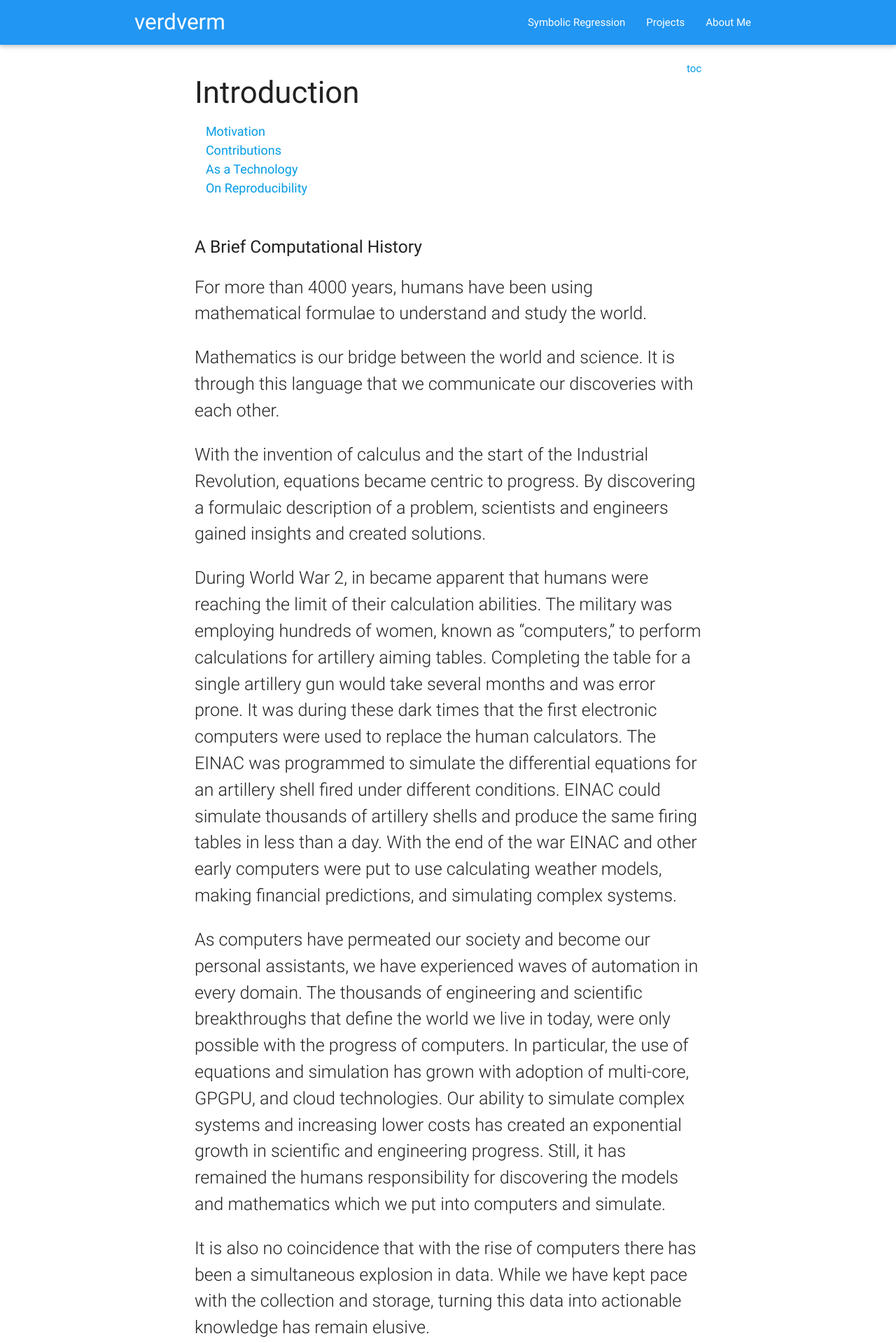
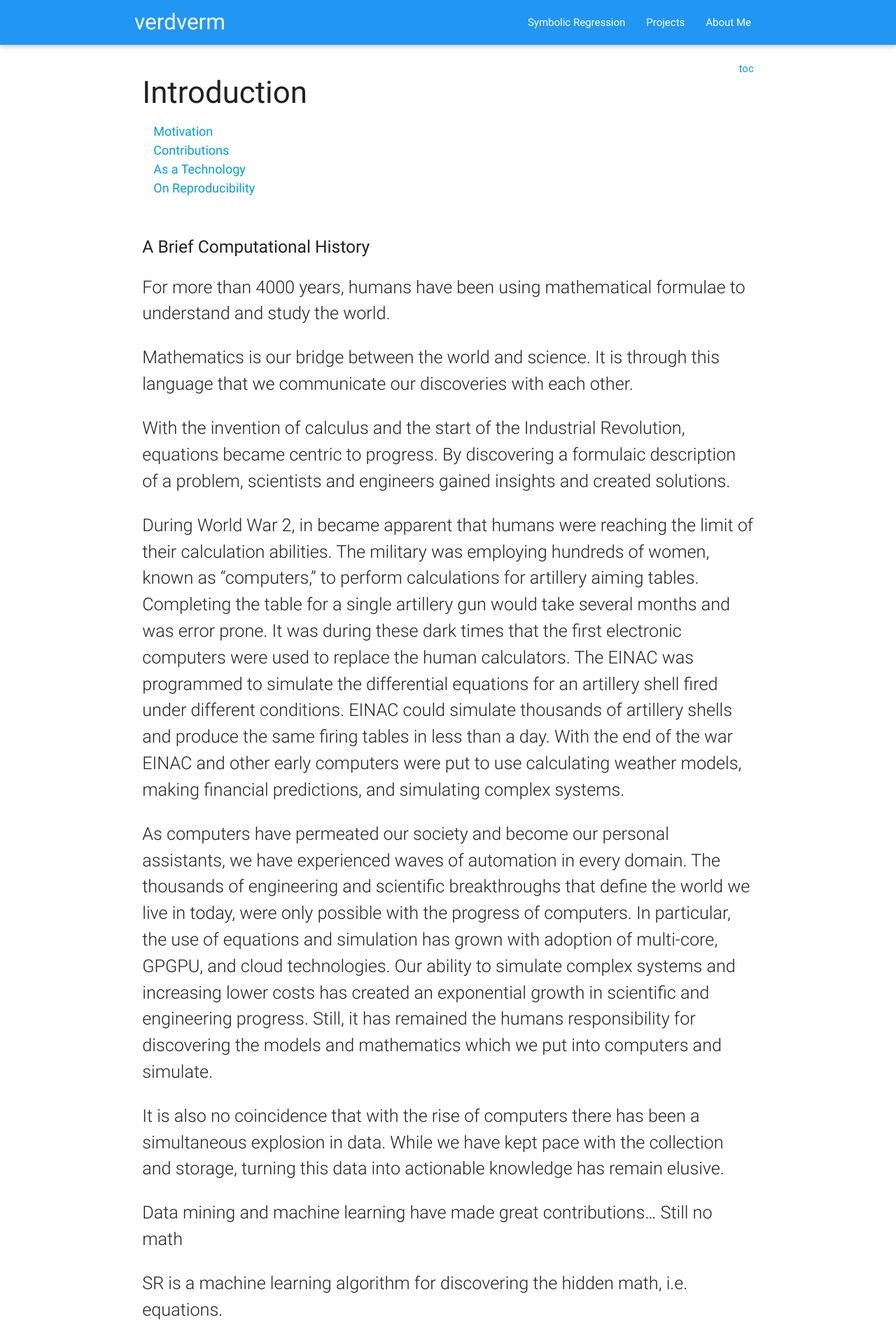
Before and after one commit to verdverm/verdverm.github.io, a Jekyll site: the page built from _sr/01a-intro.md, in a window 1280 px wide. Shown: the top 1919 px of the page at 70% size. Built offline with Jekyll 4.4.1, drawn with Linux system fonts in a browser that asks for light colours; nearby versions of some CDN libraries; comment, search, counter and statistics services are not loaded.

Commit message:
responsive styling improvements

```diff
--- a/_layouts/sr.html
+++ b/_layouts/sr.html
@@ -4,7 +4,7 @@
 
 
 <div class="row container">
-    <div class="col s12 offset-l1 l10">
+    <div class="col s12">
 		<div id="top"></div>
 
 	    <br>
--- a/css/style.css
+++ b/css/style.css
@@ -7,8 +7,8 @@
  */
 
 google-chart {
+  margin-left: 5%;
   width: 90%;
-  /*min-height: 300px;*/
   height: auto;
 }
 
```
Also changed, not shown: _sr/01a-intro.md (+1 -1 lines).
